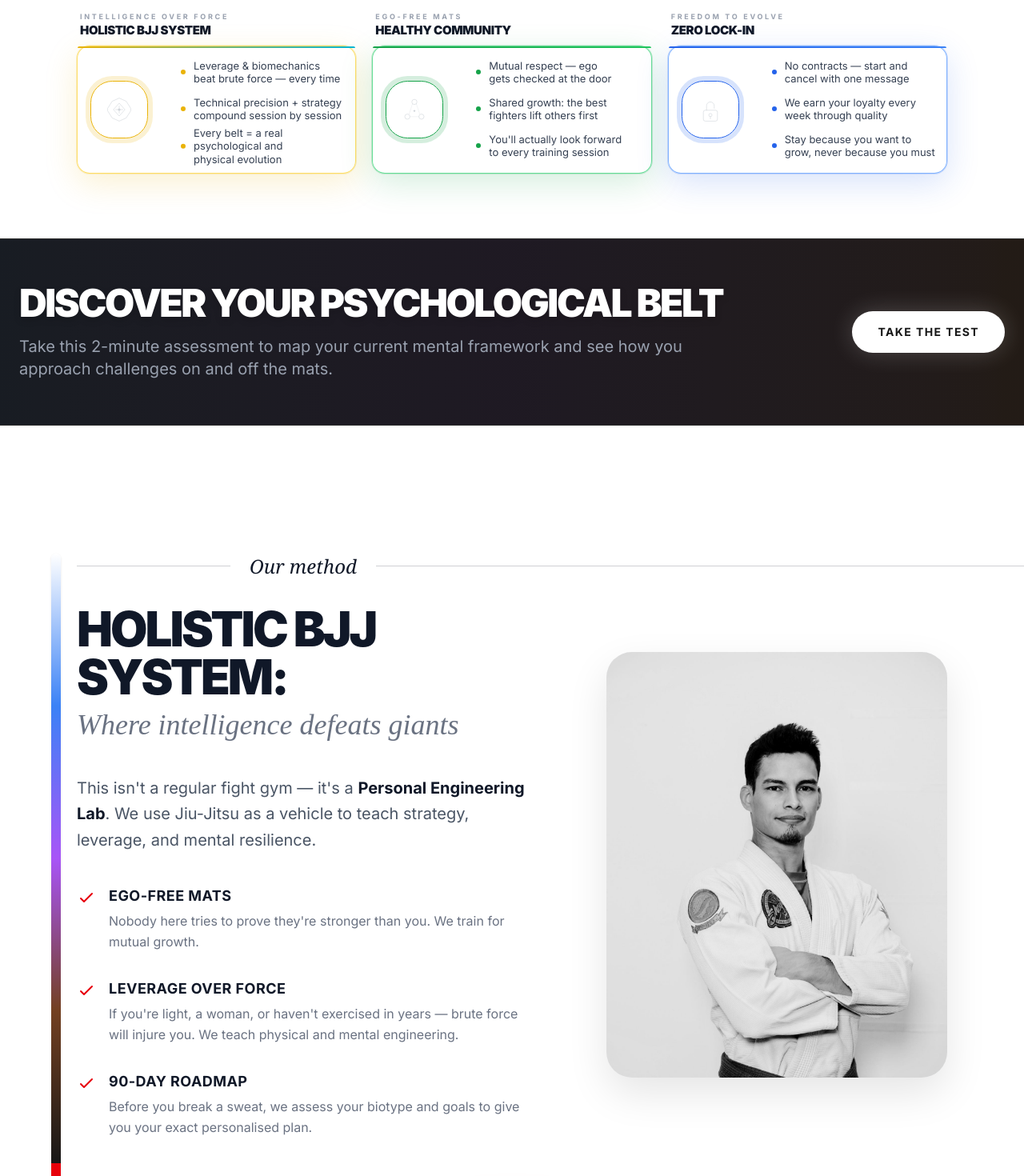
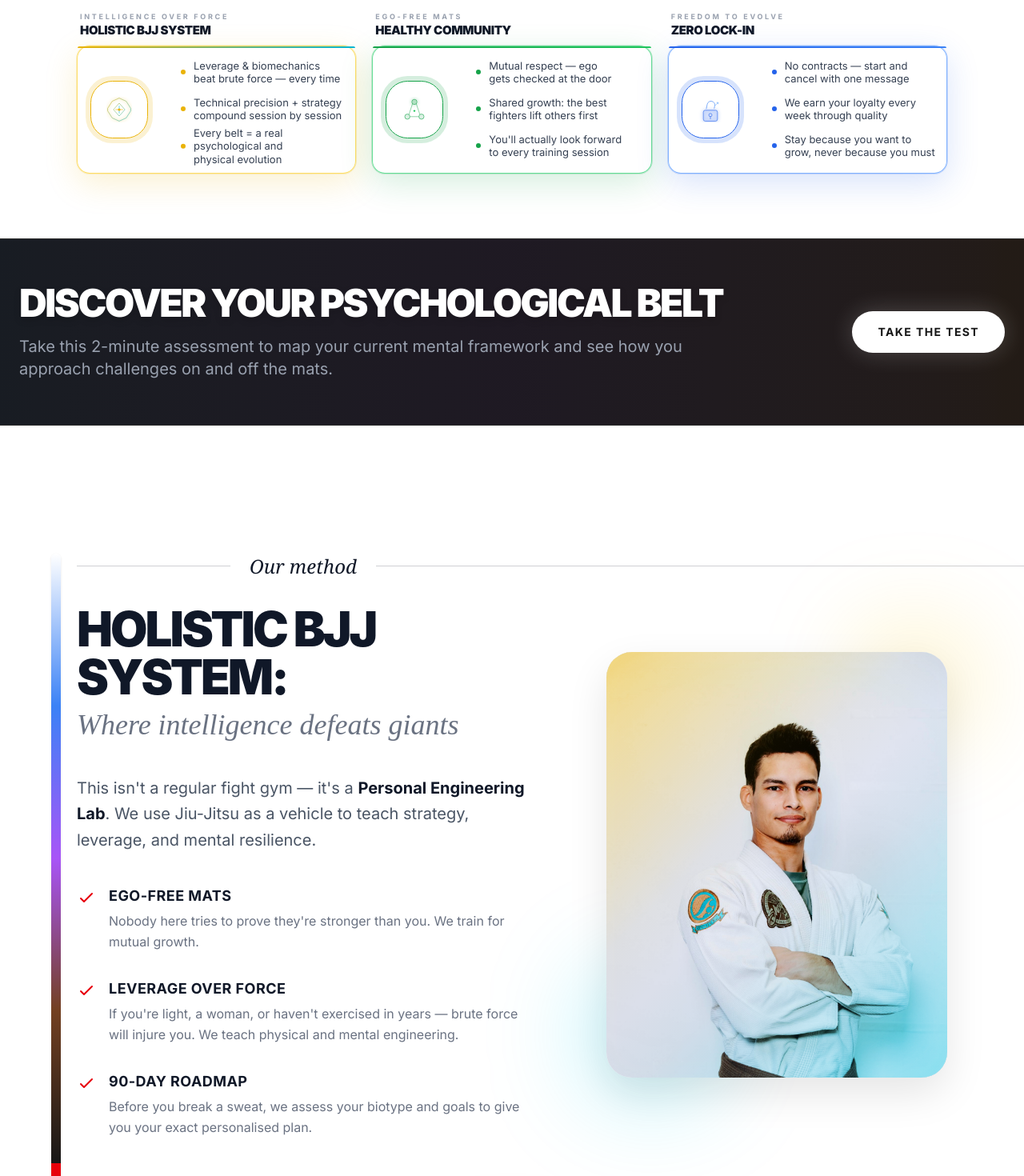
Before and after one commit to acelrock1049/Camilo-s-BJJ-Progress-Web-App., a React (Vite) app: page / in a window 1280 px wide. Shown: the part 2020-3490 px from the top of the page at 80% size. Built offline with nearby package versions, Linux system fonts and the light colour scheme; a web font is replaced by a local one.

Commit message:
UI: Update repository with latest, build-verified UI refinements.

```diff
--- a/src/App.tsx
+++ b/src/App.tsx
@@ -841,18 +841,18 @@ function App() {
                         <img
                             src={camiloImg}
                             alt="Camilo BJJ Coach"
-                            className="w-full h-full object-cover object-top grayscale transition-all duration-700 group-hover:scale-105 absolute inset-0"
+                            className="w-full h-full object-cover object-top transition-all duration-700 group-hover:scale-105 absolute inset-0"
                         />
 
                         {/* The "Vidrioso Eléctrico" Split Gradient Overlay (Yellow & Turquoise) */}
                         <div
-                            className="absolute inset-0 opacity-0 group-hover:opacity-100 transition-[opacity,transform] duration-700 mix-blend-color z-10 scale-105"
+                            className="absolute inset-0 transition-[opacity,transform] duration-700 mix-blend-color z-10 scale-105"
                             style={{ background: 'linear-gradient(135deg, rgba(234, 179, 8, 0.8) 0%, rgba(234, 179, 8, 0) 40%, rgba(6, 182, 212, 0) 60%, rgba(6, 182, 212, 0.8) 100%)' }}
                         ></div>
 
                         {/* Highlighting / Glass Effect Layer */}
                         <div
-                            className="absolute inset-0 opacity-0 group-hover:opacity-100 transition-opacity duration-700 z-20 pointer-events-none"
+                            className="absolute inset-0 transition-opacity duration-700 z-20 pointer-events-none"
                             style={{
                                 background: 'linear-gradient(135deg, rgba(234, 179, 8, 0.2) 0%, transparent 50%, rgba(6, 182, 212, 0.2) 100%)',
                                 boxShadow: 'inset 0 0 40px rgba(255,255,255,0.1)'
@@ -861,8 +861,8 @@ function App() {
                     </div>
 
                     {/* Decorative Background Elements */}
-                    <div className="absolute -top-6 -right-6 w-32 h-32 bg-yellow-400/30 rounded-full blur-3xl opacity-0 group-hover:opacity-100 transition-opacity duration-700 -z-10"></div>
-                    <div className="absolute -bottom-6 -left-6 w-40 h-40 bg-cyan-400/30 rounded-full blur-3xl opacity-0 group-hover:opacity-100 transition-opacity duration-700 -z-10"></div>
+                    <div className="absolute -top-6 -right-6 w-32 h-32 bg-yellow-400/30 rounded-full blur-3xl -z-10"></div>
+                    <div className="absolute -bottom-6 -left-6 w-40 h-40 bg-cyan-400/30 rounded-full blur-3xl -z-10"></div>
                 </div>
 
             </div>
--- a/src/components/FoundationSection.tsx
+++ b/src/components/FoundationSection.tsx
@@ -7,7 +7,7 @@ import { motion } from 'framer-motion';
 // ─────────────────────────────────────────────────────────────
 
 const CSS = `
-  /* Cards always active/on by default */
+  /* Squircle always active; hover adds scale animation */
   .sq-squircle {
     transition: background-color .35s ease, border-color .35s ease, box-shadow .35s ease, transform .35s ease;
     background-color: rgba(255,255,255,.95) !important;
@@ -15,13 +15,16 @@ const CSS = `
     box-shadow: 0 0 0 6px var(--sq-glow);
     transform: translateY(-50%) scale(1) !important;
   }
-
-  .sq-card {
-    transition: box-shadow .35s ease, border-color .35s ease, background-color .35s ease, transform .35s ease;
-    background-color: rgba(255, 255, 255, 0.85);
+  .sq-card:hover .sq-squircle,
+  .sq-card.sq-active .sq-squircle {
+    transform: translateY(-50%) scale(1.08) !important;
   }
 
-  /* Hover only affects the icon animation (handled via React state) */
+  /* Card: always active background, no lift on hover */
+  .sq-card {
+    transition: box-shadow .35s ease;
+    background-color: rgba(255,255,255,0.85);
+  }
 `;
 
 // ─────────────────────────────────────────────────────────────
@@ -167,7 +170,7 @@ function SquircleCard({ concept }: { concept: typeof CONCEPTS[number] }) {
 
     return (
         <div
-            className={`sq-card relative rounded-2xl border backdrop-blur-md cursor-default select-none ${concept.borderActive}`}
+            className={`sq-card relative rounded-2xl border backdrop-blur-md cursor-default select-none ${concept.borderActive} ${isHovered ? 'sq-active' : ''}`}
             style={{
                 height: CARD_H,
                 ['--sq-accent' as string]: concept.accentFrom,
@@ -204,9 +207,9 @@ function SquircleCard({ concept }: { concept: typeof CONCEPTS[number] }) {
                     border: `1.5px solid rgba(0,0,0,0.08)`,
                 }}
             >
-                {/* Icon — only animates color/shadow/transform on hover */}
-                <div style={{ color: isHovered ? concept.accentFrom : '#d1d5db', transition: 'color .35s ease' }}>
-                    <Icon active={isHovered} />
+                {/* Icon — always colored/active */}
+                <div style={{ color: concept.accentFrom }}>
+                    <Icon active={true} />
                 </div>
 
                 {/*
```
